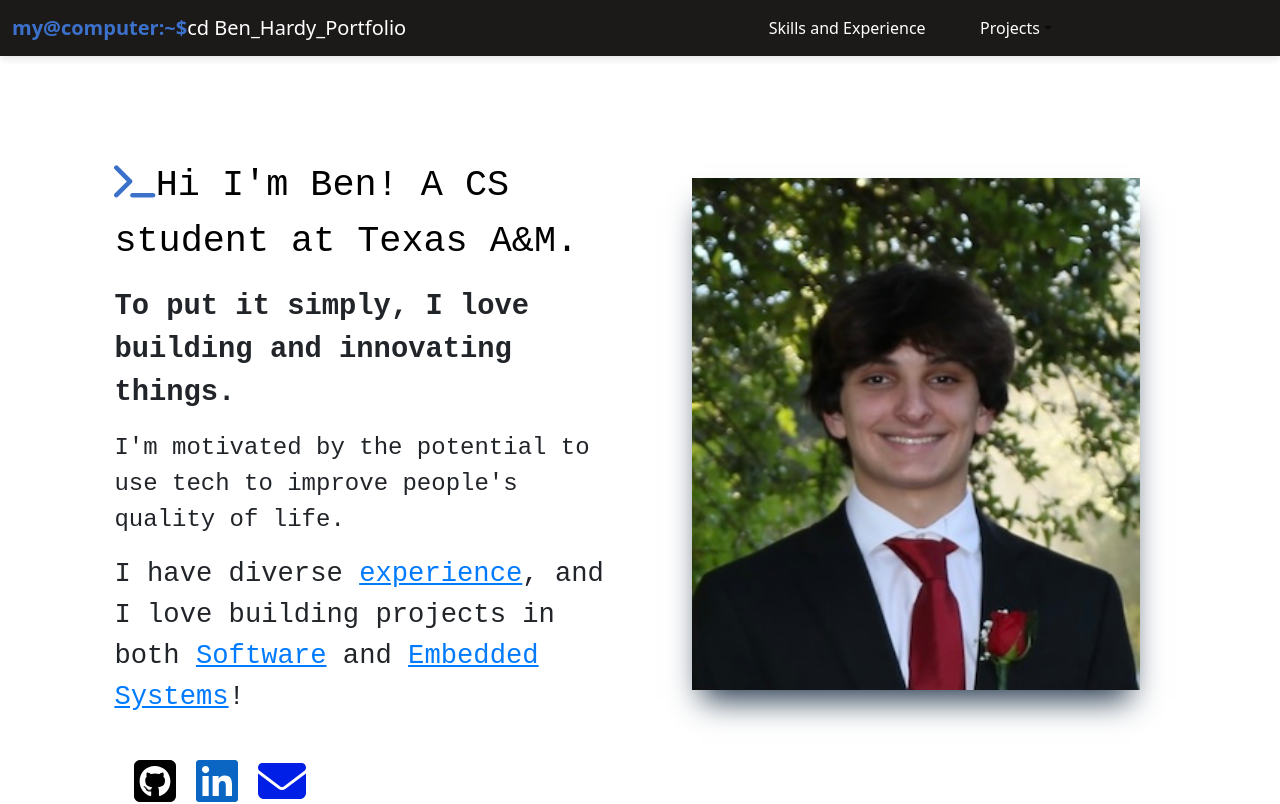
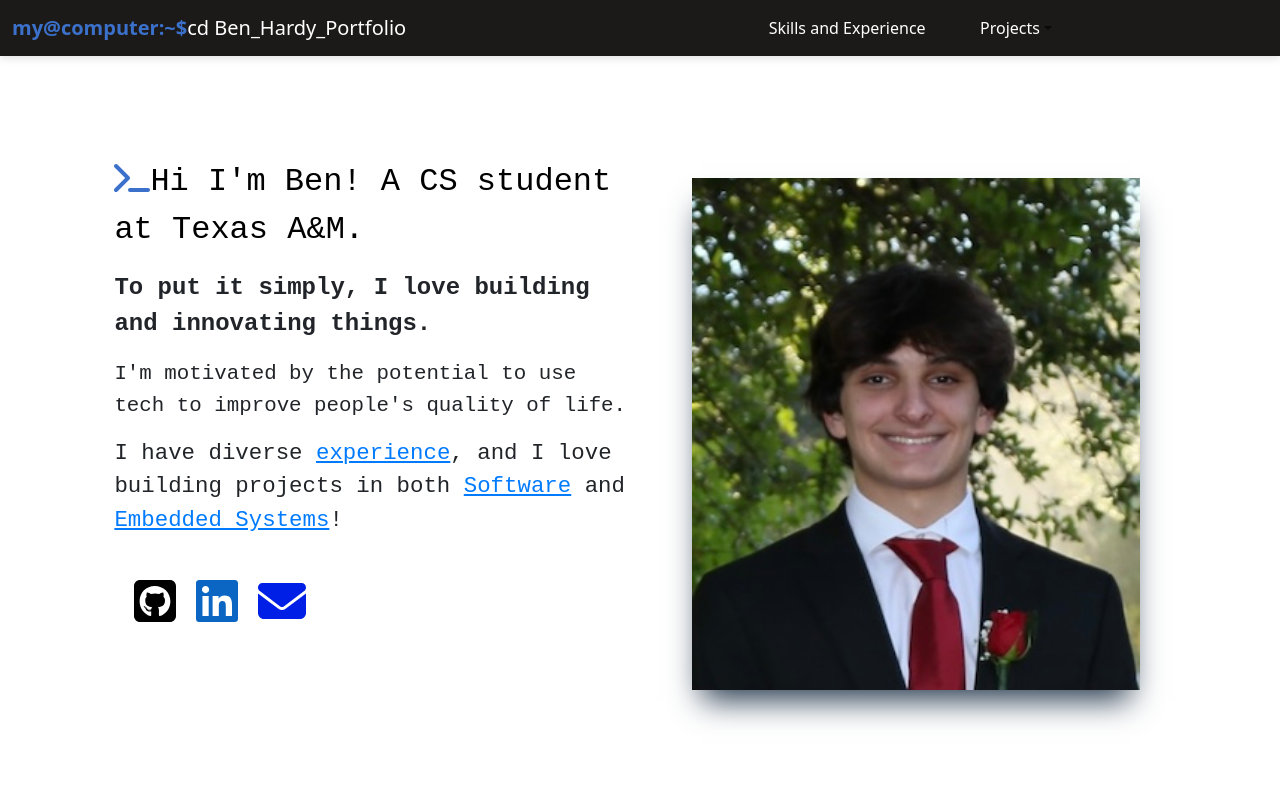
Before and after one commit to benjaminhardy28/PortfolioWebsite, a React (Create React App) app: page / in a window 1280 px wide. Shown: the top 804 px of the page. Built offline with nearby package versions, Linux system fonts and the light colour scheme.

Commit message:
fixing font sizes

```diff
--- a/src/main_components/Intro.js
+++ b/src/main_components/Intro.js
@@ -12,9 +12,10 @@ import { Link } from 'react-scroll';
 function Intro() {
     const intro = {
         fontFamily: "monospace",
-        minHeight: window.innerHeight,
+        minHeight: window.innerHeight-30,
         padding: '8vw',
         boxShadow: 'rgba(0, 0, 0, 0.15) 1.95px 1.95px 2.6px',
+        maxHeight:'4vw'
       };
 
 
@@ -23,20 +24,19 @@ function Intro() {
             <Container>
                 <Row>
                     <Col style={{ boxShadow: '',}}>
-                        <span style={{fontSize: window.innerWidth > 1100 ? '2.3rem' : '3.5vh'}} className="titleH1">
+                        <span style={{fontSize: window.innerWidth > 1100 ? '2rem' : '3.2vh'}} className="titleH1">
                             <FontAwesomeIcon icon={faTerminal} style={{color: '3B71CA', fontFamily: '"Roboto", sans-serif',}}/>
                             Hi I'm Ben! A CS student at Texas A&M.
                         </span>
-                        <span style={{ fontWeight: 'bold', fontSize: window.innerWidth > 1100 ? '1.8rem' : '3vh'}}>
+                        <span style={{ fontWeight: 'bold', fontSize: window.innerWidth > 1100 ? '1.5rem' : '2.7vh'}}>
                                 <pre></pre>
                                 {' To put it simply, I love building and innovating things.'}
                         </span>
                         <pre></pre>
-                        <span style={{fontSize: window.innerWidth > 1100 ? '1.5rem' : '2.9vh'}}>
+                        <span style={{fontSize: window.innerWidth > 1100 ? '1.3rem' : '2.4vh'}}>
                          {"I'm motivated by the potential to use tech to improve people's quality of life."}
                         </span> <pre></pre>
-                        {/* <span style={{fontSize: window.innerWidth > 1100 ? '1.7rem' : '2.5vh'}}>{'I love building with both hardware and software!\n'}</span> */}
-                        <span style={{ fontSize: window.innerWidth > 1100 ? '1.7rem' : '2.5vh' }}>
+                        <span style={{ fontSize: window.innerWidth > 1100 ? '1.4rem' : '2.4vh' }}>
                             I have diverse {' '}
                             <Link
                                 to="Skills"
@@ -47,10 +47,8 @@ function Intro() {
                                 style={{ textDecoration: 'underline', color: '#007bff', cursor: 'pointer' }}
                             >
                                 experience
-                            </Link>{', and '}
-                            </span>
-                        <span style={{ fontSize: window.innerWidth > 1100 ? '1.7rem' : '2.5vh' }}>
-                            I love building projects in both {' '}
+                            </Link>
+                            , and I love building projects in both{' '}
                             <Link
                                 to="Software_Projects"
                                 spy={true}
@@ -60,7 +58,8 @@ function Intro() {
                                 style={{ textDecoration: 'underline', color: '#007bff', cursor: 'pointer' }}
                             >
                                 Software
-                            </Link>{' and '}
+                            </Link>
+                            {' and '}
                             <Link
                                 to="Embedded_Projects"
                                 spy={true}
@@ -70,7 +69,8 @@ function Intro() {
                                 style={{ textDecoration: 'underline', color: '#007bff', cursor: 'pointer' }}
                             >
                                 Embedded Systems
-                            </Link>{'!'}
+                            </Link>
+                            !
                             </span>
                         <div style={{marginTop: '2em'}}>
                             {/* <InfoButtons/> */}
```
